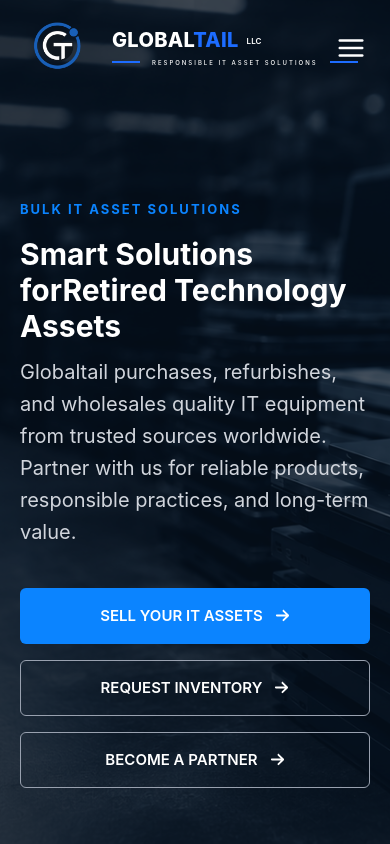
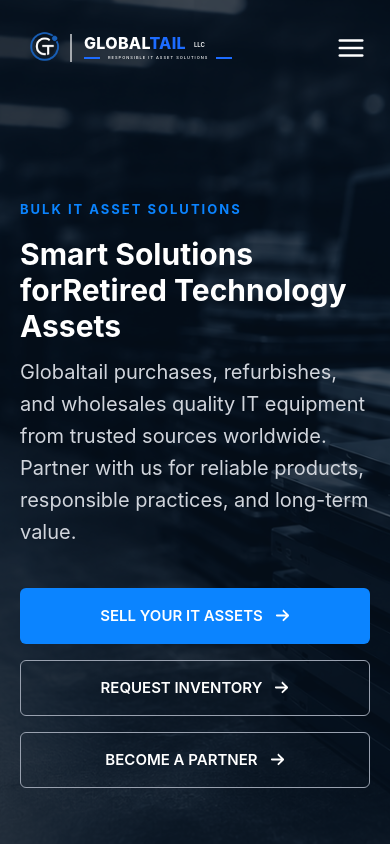
Before and after one commit to RimshaYounas34/Globaltail-IT-Asset-Solutions, a React (Vite) app: page / in a window 390 px wide. Shown: the top 844 px of the page. Built offline with nearby package versions, Linux system fonts and the light colour scheme.

Commit message:
updte logo.jsx file

```diff
--- a/src/common/Logo.jsx
+++ b/src/common/Logo.jsx
@@ -10,16 +10,18 @@ function Logo({ size = "md" }) {
         src={logoIcon}
         alt="GlobalTail Logo"
         className={`object-contain ${
-          isLarge ? "w-[84px] h-[84px]" : "w-[68px] h-[68px]"
-        }`}
+  isLarge
+    ? "w-[64px] h-[64px] md:w-[74px] md:h-[74px] lg:w-[92px] lg:h-[92px]"
+    : "w-[42px] h-[42px] md:w-[50px] md:h-[50px] lg:w-[66px] lg:h-[66px]"
+}`}
       />
 
       {/* Vertical Line */}
       <div
         className={`bg-white/60 ${
           isLarge
-            ? "ml-2 mr-5 h-[52px] w-[2px]"
-            : "ml-1 mr-4 h-[38px] w-[2px]"
+            ? "ml-2 mr-4 md:mr-5 h-[42px] md:h-[48px] lg:h-[52px] w-[2px]"
+            : "ml-1 mr-3 md:mr-4 h-[28px] md:h-[34px] lg:h-[38px] w-[2px]"
         }`}
       />
 
@@ -30,8 +32,8 @@ function Logo({ size = "md" }) {
           <h1
             className={`font-extrabold leading-none ${
               isLarge
-                ? "text-[38px] tracking-[0.5px]"
-                : "text-[20px] tracking-[0.3px]"
+                ? "text-[28px] md:text-[34px] lg:text-[38px] tracking-[0.5px]"
+                : "text-[16px] md:text-[18px] lg:text-[20px] tracking-[0.3px]"
             }`}
           >
             <span className="text-white">GLOBAL</span>
@@ -41,8 +43,8 @@ function Logo({ size = "md" }) {
           <span
             className={`text-white font-semibold ml-2 ${
               isLarge
-                ? "text-[12px] mb-[6px]"
-                : "text-[8px] mb-[3px]"
+                ? "text-[10px] md:text-[11px] lg:text-[12px] mb-[5px]"
+                : "text-[6px] md:text-[7px] lg:text-[8px] mb-[2px]"
             }`}
           >
             LLC
@@ -50,20 +52,20 @@ function Logo({ size = "md" }) {
         </div>
 
         {/* Tagline */}
-        <div className="flex items-center mt-2">
-          <div className="w-7 h-[2px] bg-[#1D6CFF]" />
+        <div className="flex items-center mt-1 md:mt-2">
+          <div className="w-4 md:w-6 lg:w-7 h-[2px] bg-[#1D6CFF]" />
 
           <p
-            className={`mx-3 uppercase text-white font-medium whitespace-nowrap ${
+            className={`mx-2 md:mx-3 uppercase text-white font-medium whitespace-nowrap ${
               isLarge
-                ? "text-[10px] tracking-[3px]"
-                : "text-[6px] tracking-[2px]"
+                ? "text-[7px] md:text-[8px] lg:text-[10px] tracking-[2px] md:tracking-[2.5px] lg:tracking-[3px]"
+                : "text-[4px] md:text-[5px] lg:text-[6px] tracking-[1px] md:tracking-[1.5px] lg:tracking-[2px]"
             }`}
           >
             RESPONSIBLE IT ASSET SOLUTIONS
           </p>
 
-          <div className="w-7 h-[2px] bg-[#1D6CFF]" />
+          <div className="w-4 md:w-6 lg:w-7 h-[2px] bg-[#1D6CFF]" />
         </div>
       </div>
     </div>
```
